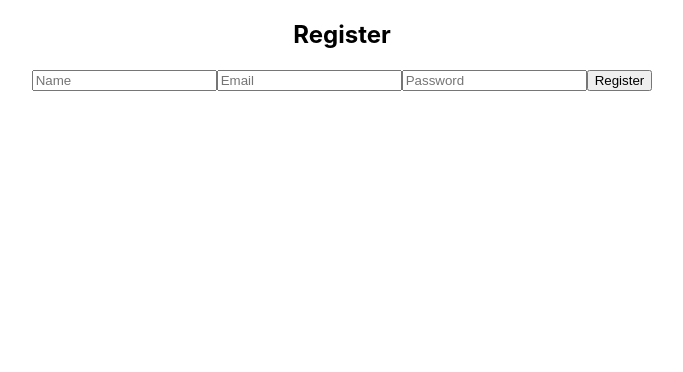
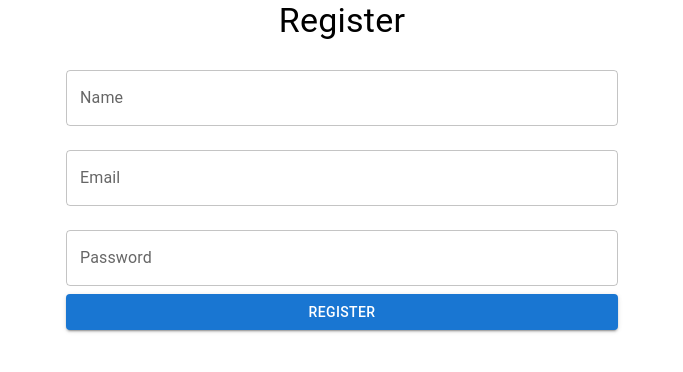
Before and after one commit to snehavarmak/CBTCIP, a React (Create React App) app in the folder frontend/: page /register in a window 1280 px wide. Shown: the top 372 px of the page, without its empty margins (298-981 px from the left). Built offline with nearby package versions, Linux system fonts and the light colour scheme.

Commit message:
Event Planner

```diff
--- a/frontend/src/components/RegisterPage.js
+++ b/frontend/src/components/RegisterPage.js
@@ -1,4 +1,5 @@
 import React, { useState } from 'react';
+import { TextField, Button, Container, Typography } from '@mui/material';
 import axios from 'axios';
 
 const RegisterPage = () => {
@@ -9,7 +10,7 @@ const RegisterPage = () => {
     const handleRegister = async (e) => {
         e.preventDefault();
         try {
-            const response = await axios.post('http://localhost:5000/api/auth/register', { name, email, password });
+            const response = await axios.post(`${process.env.REACT_APP_API_BASE_URL}/api/auth/register`, { name, email, password });
             console.log(response.data);
         } catch (err) {
             console.error(err.message);
@@ -17,15 +18,35 @@ const RegisterPage = () => {
     };
 
     return (
-        <div>
-            <h2>Register</h2>
+        <Container maxWidth="sm">
+            <Typography variant="h4" gutterBottom>Register</Typography>
             <form onSubmit={handleRegister}>
-                <input type="text" placeholder="Name" value={name} onChange={(e) => setName(e.target.value)} />
-                <input type="email" placeholder="Email" value={email} onChange={(e) => setEmail(e.target.value)} />
-                <input type="password" placeholder="Password" value={password} onChange={(e) => setPassword(e.target.value)} />
-                <button type="submit">Register</button>
+                <TextField
+                    label="Name"
+                    value={name}
+                    onChange={(e) => setName(e.target.value)}
+                    fullWidth
+                    margin="normal"
+                />
+                <TextField
+                    label="Email"
+                    type="email"
+                    value={email}
+                    onChange={(e) => setEmail(e.target.value)}
+                    fullWidth
+                    margin="normal"
+                />
+                <TextField
+                    label="Password"
+                    type="password"
+                    value={password}
+                    onChange={(e) => setPassword(e.target.value)}
+                    fullWidth
+                    margin="normal"
+                />
+                <Button type="submit" variant="contained" color="primary" fullWidth>Register</Button>
             </form>
-        </div>
+        </Container>
     );
 };
 
```
